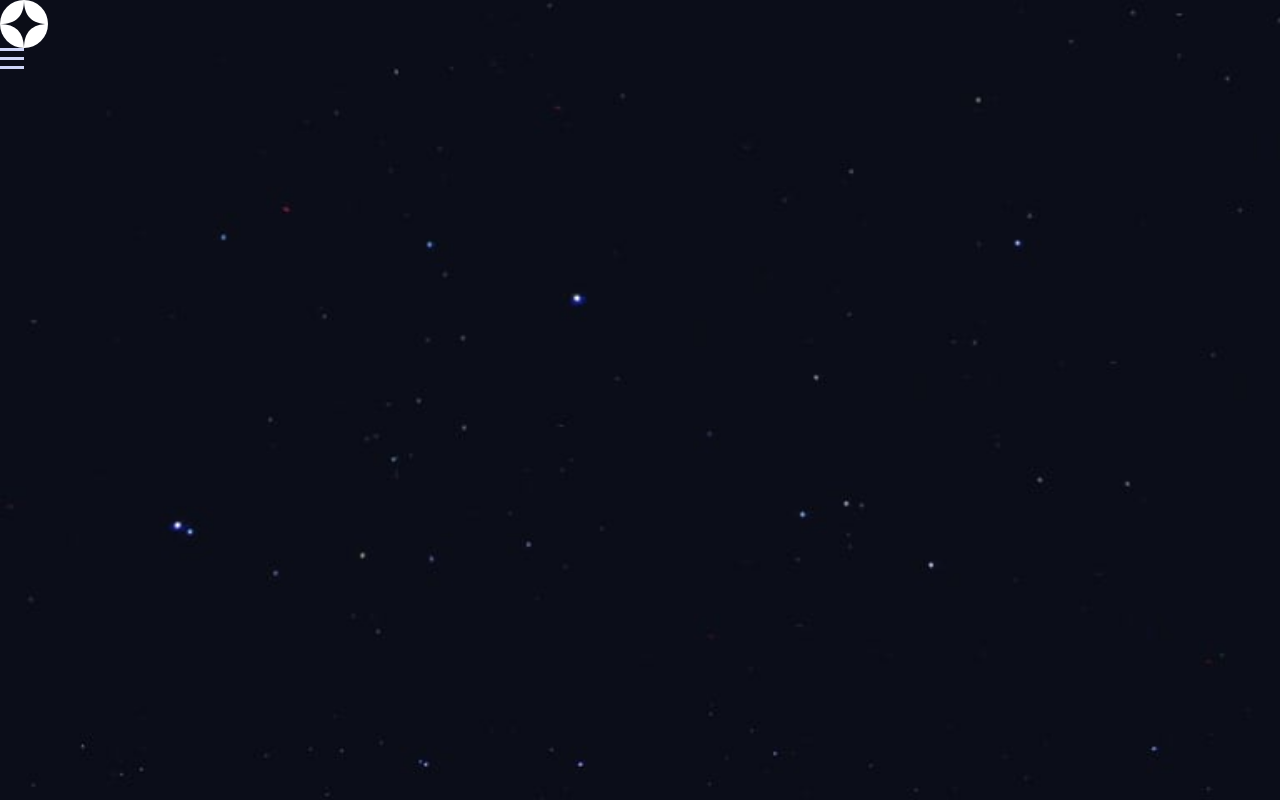
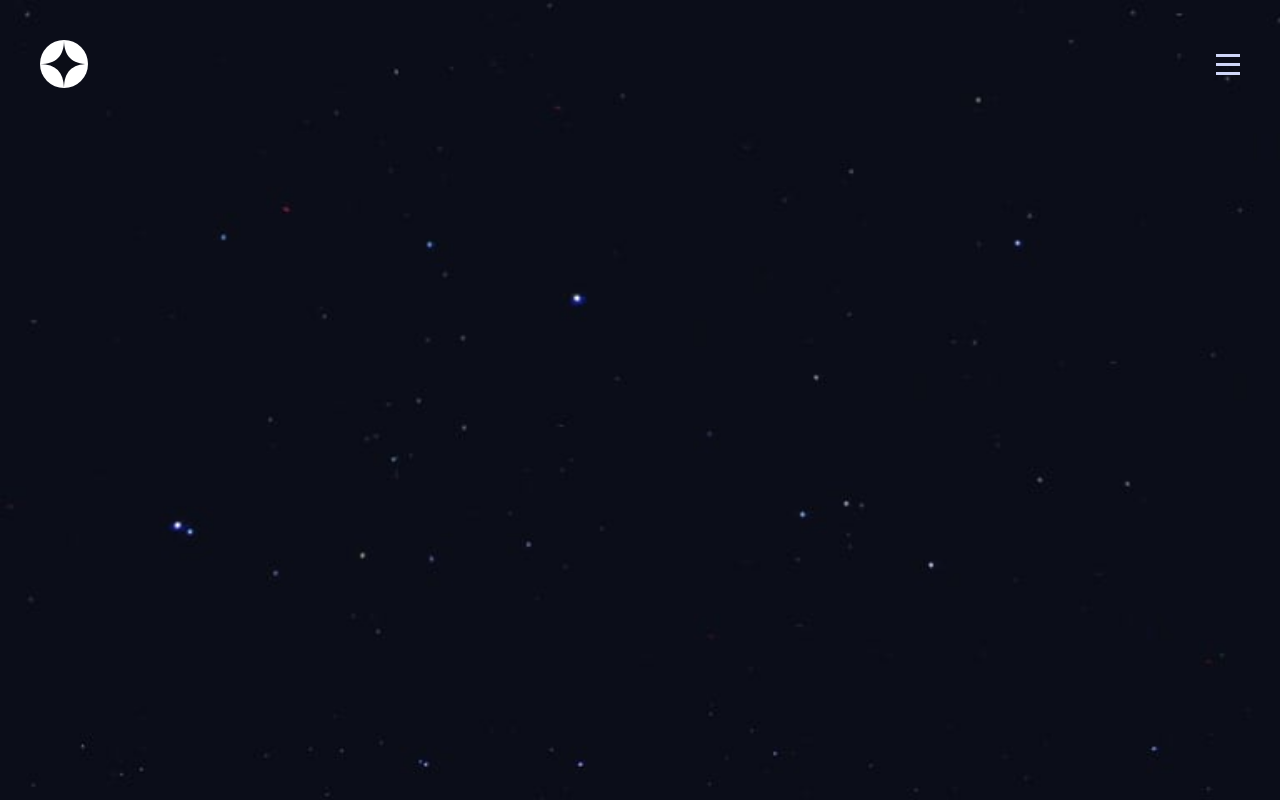
Before and after one commit to leo3210k/Space_Tourism, a React (Create React App) app: page / in a window 1280 px wide. Built offline with nearby package versions, Linux system fonts and the light colour scheme.

Commit message:
add flex and padding to header

```diff
--- a/src/components/Header.jsx
+++ b/src/components/Header.jsx
@@ -5,7 +5,7 @@ import hamburguer from '../assets/icons/icon-hamburger.svg'
 
 function Header() {
   return (
-    <header className="header">
+    <header className="flex justify-between items-center p-10">
       <img src={logo} alt="logo" />
       <img src={hamburguer} alt="hamburguer" />
     </header>
```
